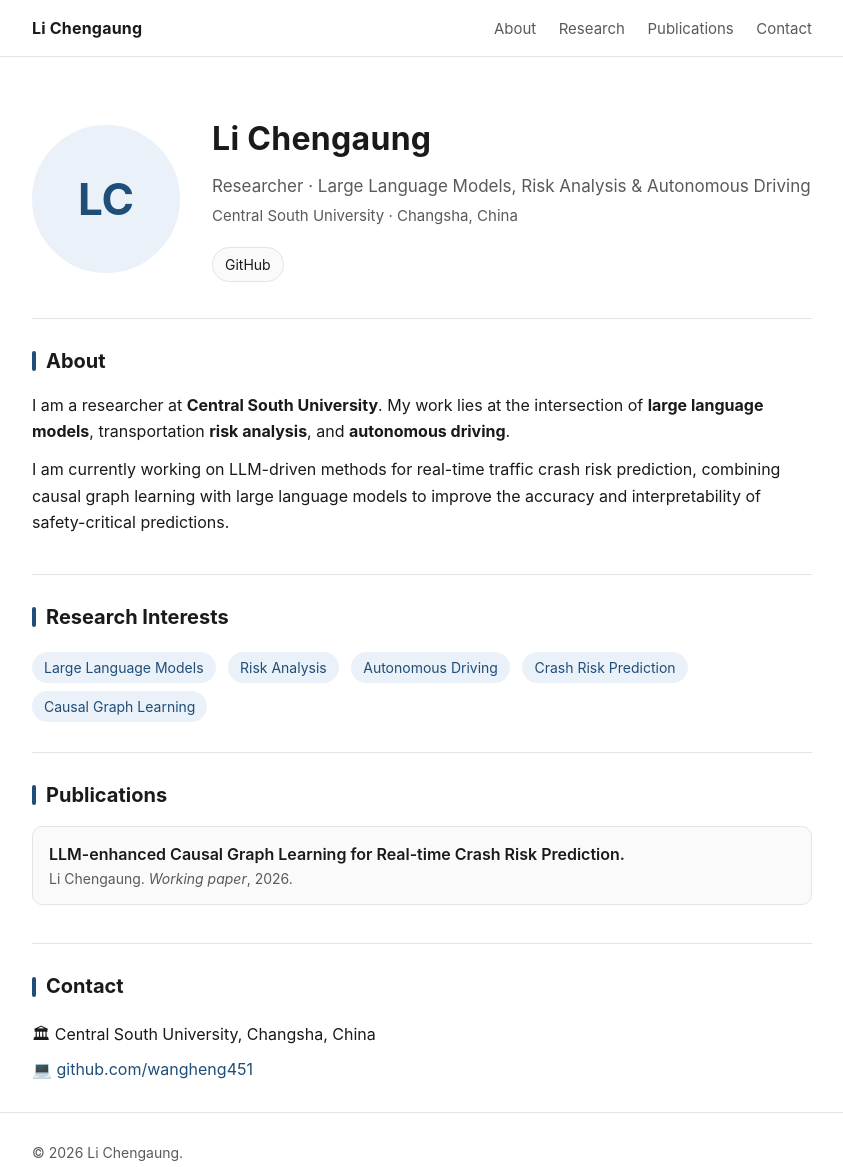
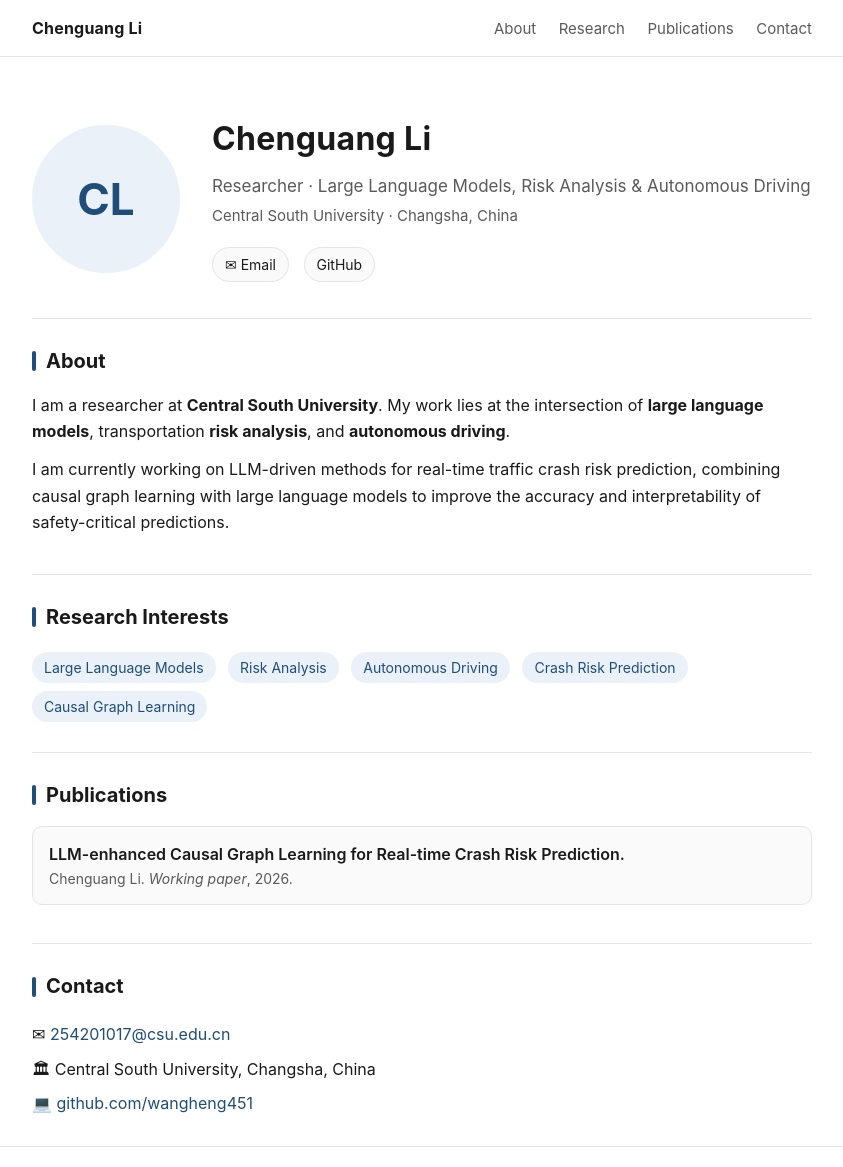
Before and after one commit to wangheng451/wangheng451.github.io, a plain HTML site: page index.html in a window 1280 px wide. Shown: the top 1167 px of the page, without its empty margins (218-1061 px from the left). Drawn offline with Linux system fonts and the light colour scheme.

Commit message:
Correct name to Chenguang Li and add email
Co-Authored-By: Claude Fable 5 <noreply@anthropic.com>

```diff
--- a/index.html
+++ b/index.html
@@ -3,8 +3,8 @@
 <head>
   <meta charset="UTF-8" />
   <meta name="viewport" content="width=device-width, initial-scale=1.0" />
-  <title>Li Chengaung — Homepage</title>
-  <meta name="description" content="Personal homepage of Li Chengaung, Central South University — research on large language models, risk analysis, and autonomous driving." />
+  <title>Chenguang Li — Homepage</title>
+  <meta name="description" content="Personal homepage of Chenguang Li, Central South University — research on large language models, risk analysis, and autonomous driving." />
   <style>
     :root {
       --bg: #ffffff;
@@ -116,7 +116,7 @@
 
   <header class="nav">
     <div class="wrap">
-      <div class="brand">Li Chengaung</div>
+      <div class="brand">Chenguang Li</div>
       <nav>
         <a href="#about">About</a>
         <a href="#research">Research</a>
@@ -128,14 +128,14 @@
 
   <div class="hero">
     <div class="wrap">
-      <div class="avatar">LC</div>
+      <div class="avatar">CL</div>
       <div>
-        <h1>Li Chengaung</h1>
+        <h1>Chenguang Li</h1>
         <p class="role">Researcher · Large Language Models, Risk Analysis &amp; Autonomous Driving</p>
         <p class="affil">Central South University · Changsha, China</p>
         <div class="links">
+          <a href="mailto:254201017@csu.edu.cn">✉ Email</a>
           <a href="https://github.com/wangheng451" target="_blank" rel="noopener">GitHub</a>
-          <!-- 收到邮箱后我会在这里补一个 <a href="mailto:...">Email</a> -->
         </div>
       </div>
     </div>
@@ -172,13 +172,14 @@
       <h2>Publications</h2>
       <div class="pub">
         <div class="ptitle">LLM-enhanced Causal Graph Learning for Real-time Crash Risk Prediction.</div>
-        <div class="pmeta">Li Chengaung. <em>Working paper</em>, 2026.</div>
+        <div class="pmeta">Chenguang Li. <em>Working paper</em>, 2026.</div>
       </div>
     </section>
 
     <section id="contact">
       <h2>Contact</h2>
       <ul class="clean">
+        <li>✉ <a href="mailto:254201017@csu.edu.cn">254201017@csu.edu.cn</a></li>
         <li>🏛 Central South University, Changsha, China</li>
         <li>💻 <a href="https://github.com/wangheng451" target="_blank" rel="noopener">github.com/wangheng451</a></li>
       </ul>
@@ -188,7 +189,7 @@
 
   <footer>
     <div class="wrap">
-      © <span id="year">2026</span> Li Chengaung.
+      © <span id="year">2026</span> Chenguang Li.
     </div>
   </footer>
 
```
